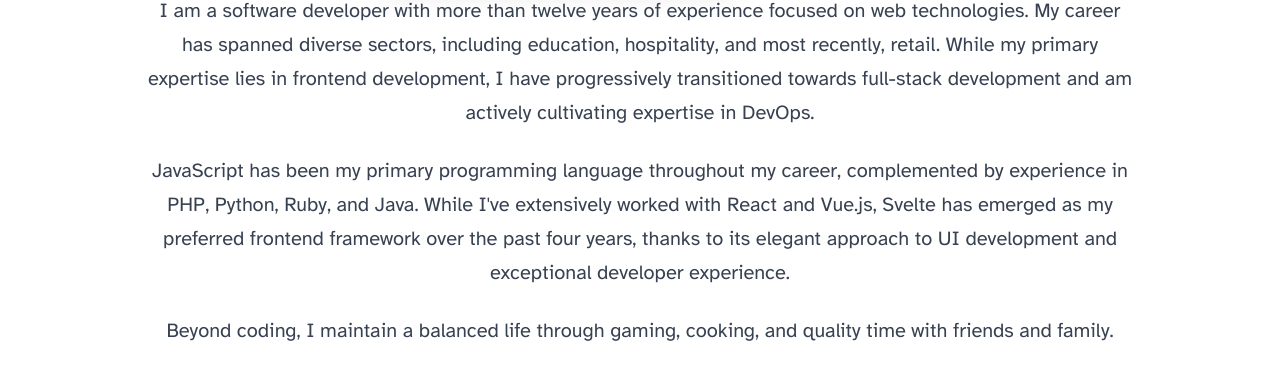
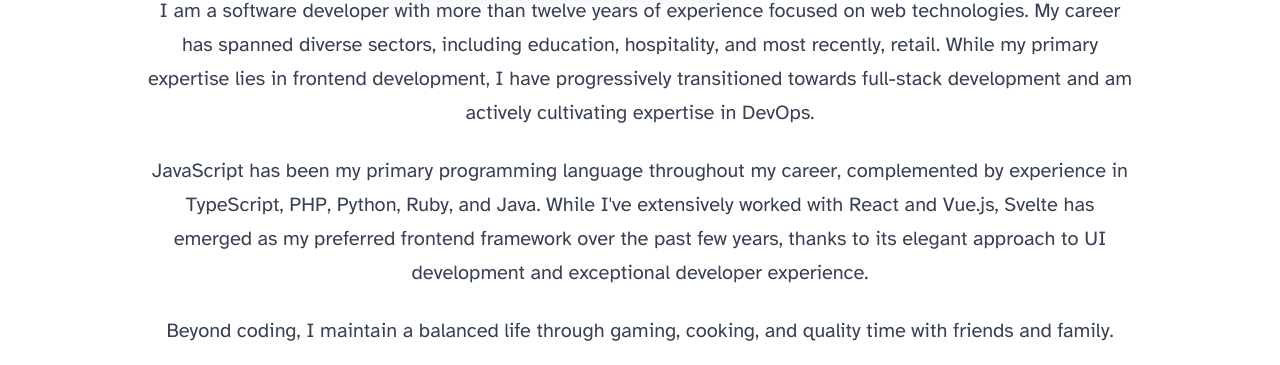
Before and after one commit to azs06/azs06.github.io, an Astro site: page / in a window 1280 px wide. Shown: the part 587-952 px from the top of the page. Built offline with nearby package versions, Linux system fonts and the light colour scheme; Astro itself is replaced by a stand-in of ours.

Commit message:
updated home page

```diff
--- a/src/pages/index.astro
+++ b/src/pages/index.astro
@@ -66,15 +66,15 @@
             <p>
                 <span class="tech-highlight">JavaScript</span> has been my primary
                 programming language throughout my career, complemented by experience
-                in <span class="tech-highlight">PHP</span>, <span
-                    class="tech-highlight">Python</span
-                >, <span class="tech-highlight">Ruby</span>, and <span
-                    class="tech-highlight">Java</span
-                >. While I've extensively worked with <span
-                    class="tech-highlight">React</span
+                in <span class="tech-highlight">TypeScript</span>, <span
+                    class="tech-highlight">PHP</span
+                >, <span class="tech-highlight">Python</span>, <span
+                    class="tech-highlight">Ruby</span
+                >, and <span class="tech-highlight">Java</span>. While I've
+                extensively worked with <span class="tech-highlight">React</span
                 > and <span class="tech-highlight">Vue.js</span>, <span
                     class="tech-highlight">Svelte</span
-                > has emerged as my preferred frontend framework over the past four
+                > has emerged as my preferred frontend framework over the past few
                 years, thanks to its elegant approach to UI development and exceptional
                 developer experience.
             </p>
@@ -84,7 +84,7 @@
                 cooking, and quality time with friends and family.
             </p>
         </p>
-        <section class="my-12 mx-auto max-w-4xl hidden">
+        <section class="my-12 mx-auto max-w-4xl">
             <div
                 class="bg-gradient-to-br from-blue-500 via-purple-600 to-blue-600 overflow-hidden shadow-lg"
             >
@@ -116,11 +116,6 @@
                                     </svg>
                                 </span>
                             </div>
-                            <p class="text-xl opacity-90">
-                                Starting from <span
-                                    class="font-bold tech-highlight">$3000</span
-                                >
-                            </p>
                         </div>
 
                         <a
```
